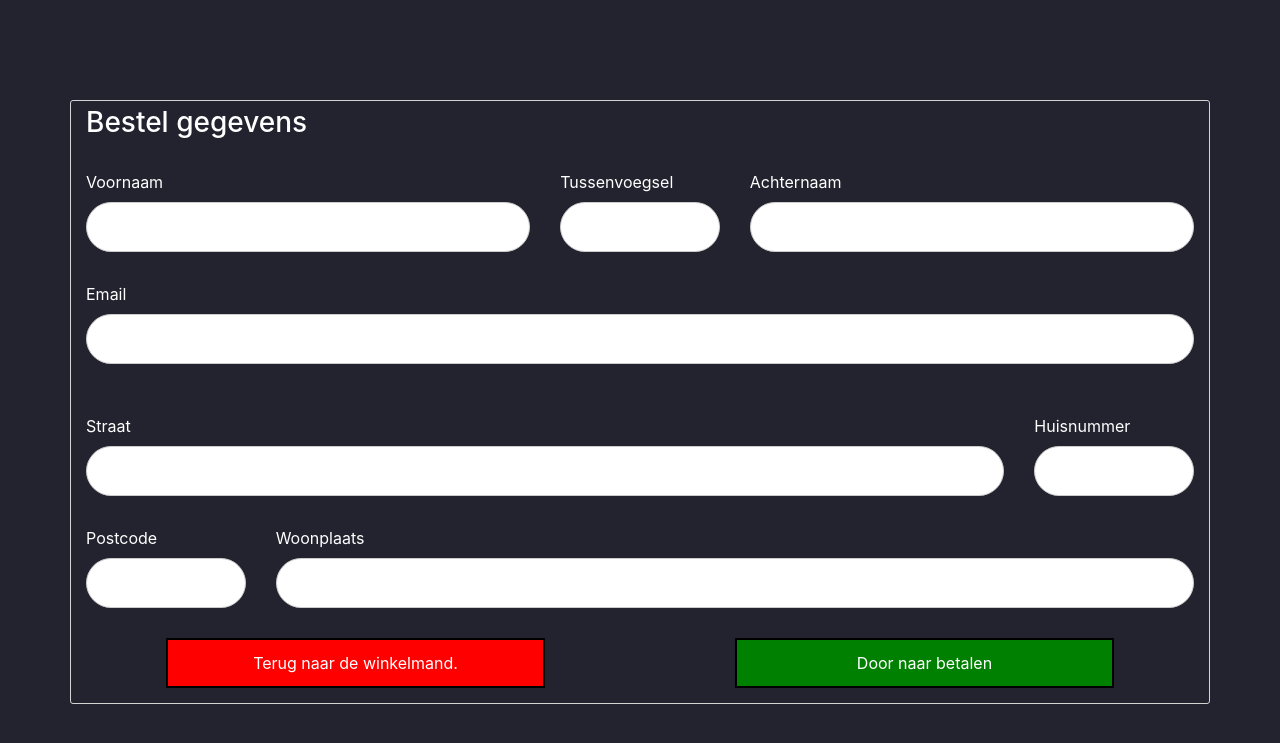
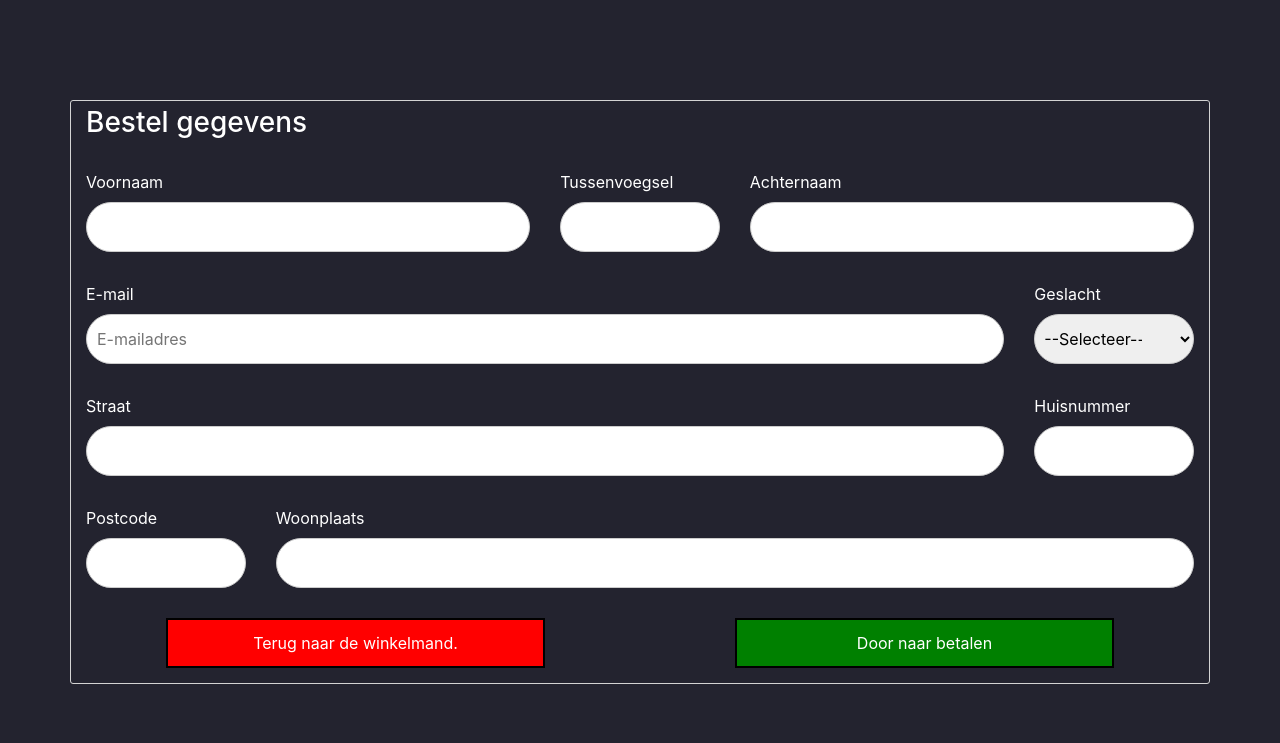
Before and after one commit to thesmallwan123/NerdyGadgets, a PHP site: page /order.php in a window 1280 px wide. Shown: the top 743 px of the page. Run offline with PHP 8.4, Linux system fonts and the light colour scheme; some web fonts are replaced.

Commit message:
Gender bij order, paymentInfo uitgebreid

```diff
--- a/exportpdf.php
+++ b/exportpdf.php
@@ -14,8 +14,10 @@ use Dompdf\Dompdf;
 
 // Klantgegevens
 $voornaam = $_SESSION["paymentInfo"][4];
-$achternaam = $_SESSION["paymentInfo"][5];
-$email = $_SESSION["paymentInfo"][6];
+$tussenvoegsel = $_SESSION["tussenvoegsel"][5];
+$achternaam = $_SESSION["paymentInfo"][6];
+$geslacht = $_SESSION["paymentInfo"][7];
+$email = $_SESSION["paymentInfo"][8];
 
 $Dompdf = new Dompdf();
 
--- a/order.php
+++ b/order.php
@@ -25,11 +25,13 @@ session_start();
 
 // gender
 // aantal moet uit de database
+
 // annuleringsknop moet naast de bestellingsknop zitten
 // meer duidelijkheid over toevoegen korting (knop/melding)
 // kortingsveld moet tussen product boven kosten zitten
 // kosten/knoppen rechterkant van de pagina moeten goed uitgelijnd zijn
 // misschien grootte knoppen evenredig maken
+
 // korting moet uit de database gehaald worden
 
 $voornaam = "";
@@ -71,7 +73,9 @@ if(isset($_POST['submit'])) {
     $woonplaats = $_POST['woonplaats'];
 
     $voornaam = $_POST["voornaam"];
+    $tussenvoegsel = $_POST["tussenvoegsel"];
     $achternaam = $_POST["achternaam"];
+    $gender = $_POST["gender"];
     $email = $_POST["email"];
 
 
@@ -80,9 +84,12 @@ if(isset($_POST['submit'])) {
     $paymentInfo[1] = $huisnummer;
     $paymentInfo[2] = $postcode;
     $paymentInfo[3] = $woonplaats;
+
     $paymentInfo[4] = $voornaam;
-    $paymentInfo[5] = $achternaam;
-    $paymentInfo[6] = $email;
+    $paymentInfo[5] = $tussenvoegsel;
+    $paymentInfo[6] = $achternaam;
+    $paymentInfo[7] = $gender;
+    $paymentInfo[8] = $email;
 
     $_SESSION['paymentInfo'] = $paymentInfo;
     header("Location: ./pay.php");
@@ -112,9 +119,18 @@ if(isset($_POST['submit'])) {
             </div>
         </div>
         <div class="row bestelRow">
-            <div class="col-12">
-                <label for="email">Email</label>
-                <input class="opmaakOrder" type="email" id="email" name="email" value="<?php print($email); ?>" required>
+            <div class="col-10">
+                <label for="email"> E-mail</label>
+                <input class="opmaakOrder" type="email" name="email" value="<?php print("$email"); ?>" placeholder="E-mailadres" required>
+            </div>
+            <div class="col-2">
+                <label for="gender"> Geslacht</label>
+                <select name="gender" class="opmaakOrder" required>
+                    <option value="">--Selecteer--</option>
+                    <option value="man">Man</option>
+                    <option value="vrouw">Vrouw</option>
+                    <option value="nvt">n.v.t.</option>
+                </select>
             </div>
         </div>
         <div class="row bestelRow">
--- a/signup.php
+++ b/signup.php
@@ -148,6 +148,7 @@ if (isset($_POST['aanmeldenKlaar'])) {
                 </div>
                 <div class="col-2">
                     <select name="gender" required>
+                        <option value="">--Selecteer--</option>
                         <option value="man">Man</option>
                         <option value="vrouw">Vrouw</option>
                         <option value="nvt">n.v.t.</option>
```
